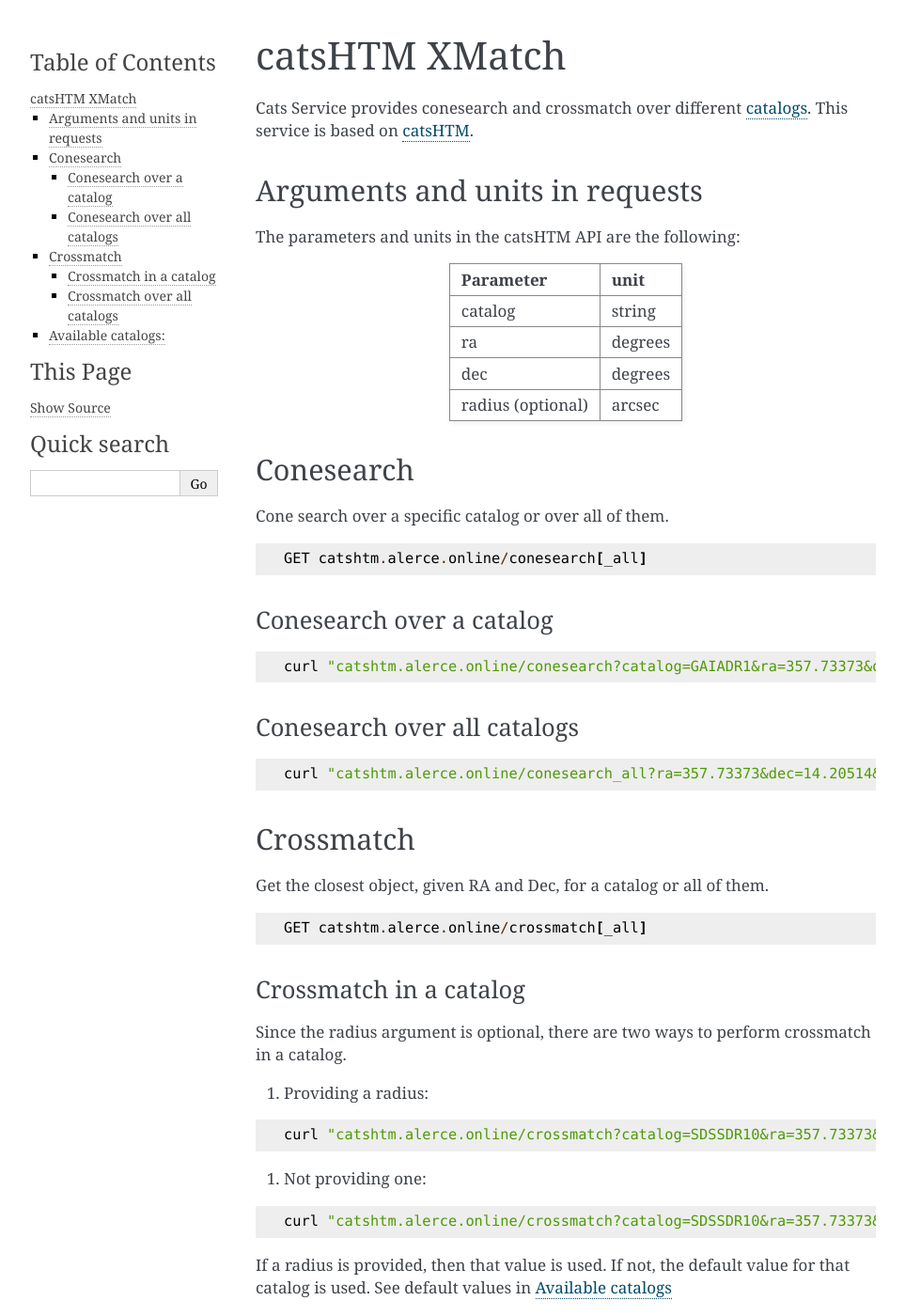
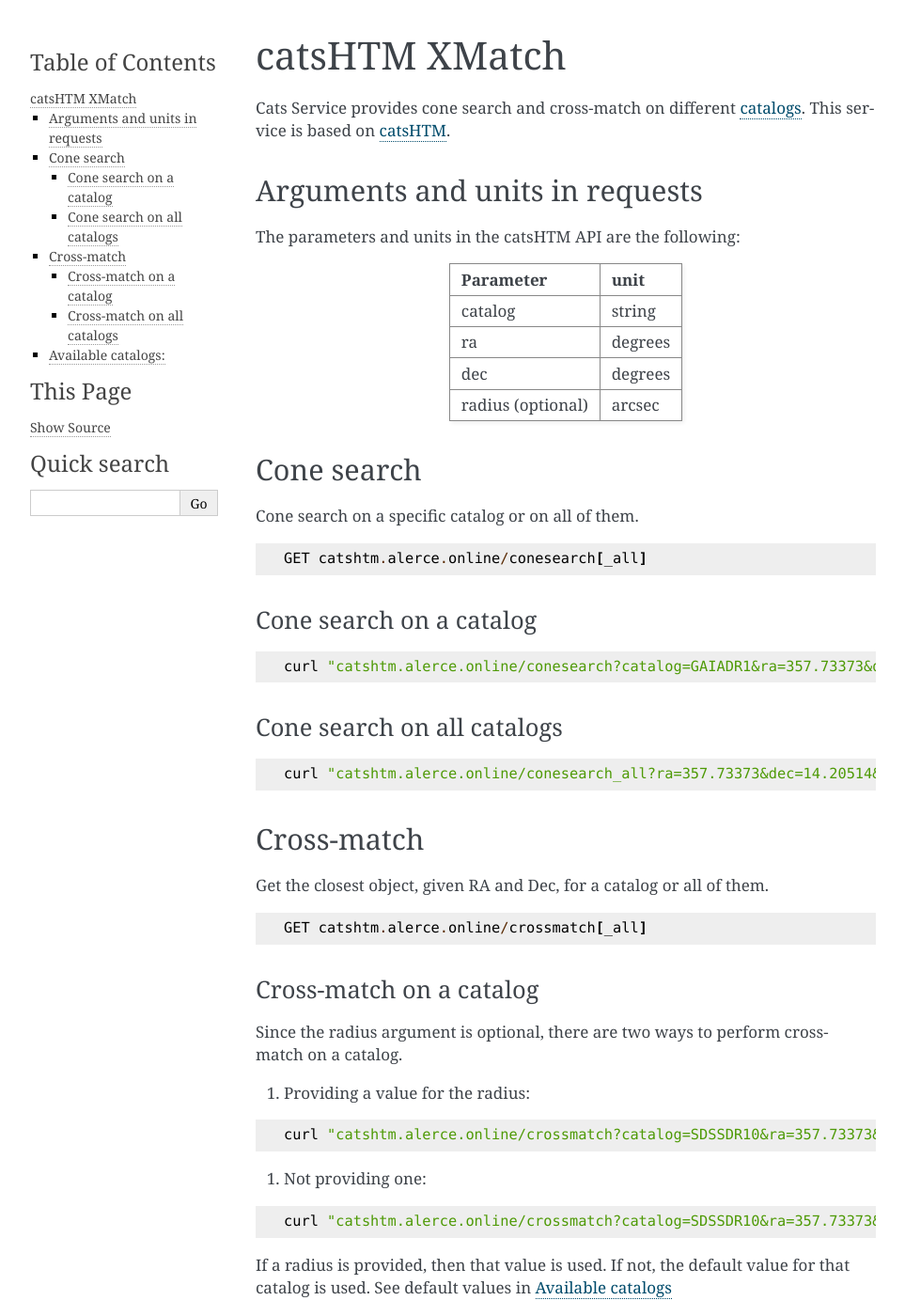
Before and after one commit to alercebroker/api_docs, a Sphinx documentation site: the page built from source/catshtm.rst, in a window 1280 px wide and 1400 px high. Shown: the whole window at 94% size, without its empty margins (148-1111 px from the left). Built offline with Sphinx 7.4.7, drawn with Linux system fonts in a browser that asks for light colours; some of the changed text lies outside the part shown.

Commit message:
fix grammar

```diff
--- a/source/catshtm.rst
+++ b/source/catshtm.rst
@@ -2,7 +2,7 @@
 catsHTM XMatch
 ==============
 
-Cats Service provides conesearch and crossmatch over different `catalogs <#available-catalogs>`_. This service is based on `catsHTM <https://github.com/maayane/catsHTM>`_.
+Cats Service provides cone search and cross-match on different `catalogs <#available-catalogs>`_. This service is based on `catsHTM <https://github.com/maayane/catsHTM>`_.
 
 Arguments and units in requests
 -------------------------------
@@ -18,17 +18,17 @@ dec                     degrees
 radius  (optional)      arcsec
 ==================      ========
 
-Conesearch
+Cone search
 ----------
 
-Cone search over a specific catalog or over all of them.
+Cone search on a specific catalog or on all of them.
 
 .. code-block::
 
   GET catshtm.alerce.online/conesearch[_all]
 
 
-Conesearch over a catalog
+Cone search on a catalog
 ^^^^^^^^^^^^^^^^^^^^^^^
 
 .. code-block::
@@ -36,7 +36,7 @@ Conesearch over a catalog
   curl "catshtm.alerce.online/conesearch?catalog=GAIADR1&ra=357.73373&dec=14.20514&radius=100"
 
 
-Conesearch over all catalogs
+Cone search on all catalogs
 ^^^^^^^^^^^^^^^^^^^^^^^^^^^^
 
 .. code-block::
@@ -44,7 +44,7 @@ Conesearch over all catalogs
   curl "catshtm.alerce.online/conesearch_all?ra=357.73373&dec=14.20514&radius=10"
 
 
-Crossmatch
+Cross-match
 ----------
 
 Get the closest object, given RA and Dec, for a catalog or all of them.
@@ -55,13 +55,13 @@ Get the closest object, given RA and Dec, for a catalog or all of them.
 
 
 
-Crossmatch in a catalog
+Cross-match on a catalog
 ^^^^^^^^^^^^^^^^^^^^^^^
 
-Since the radius argument is optional, there are two ways to perform crossmatch in a catalog.
+Since the radius argument is optional, there are two ways to perform cross-match on a catalog.
 
 
-#. Providing a radius:
+#. Providing a value for the radius:
 
 .. code-block::
 
@@ -76,10 +76,10 @@ Since the radius argument is optional, there are two ways to perform crossmatch
 
 If a radius is provided, then that value is used. If not, the default value for that catalog is used. See default values in `Available catalogs <#available-catalogs>`_
 
-Crossmatch over all catalogs
+Cross-match on all catalogs
 ^^^^^^^^^^^^^^^^^^^^^^^^^^^^
 
-For crossmatching over all catalogs, the same rule of providing a radius or not applies. Therefore, there are two ways to send the request.
+For cross-matching on all catalogs, the same rule of providing a radius or not applies. Therefore, there are two ways to send the request.
 
 
 #. With radius:
```
